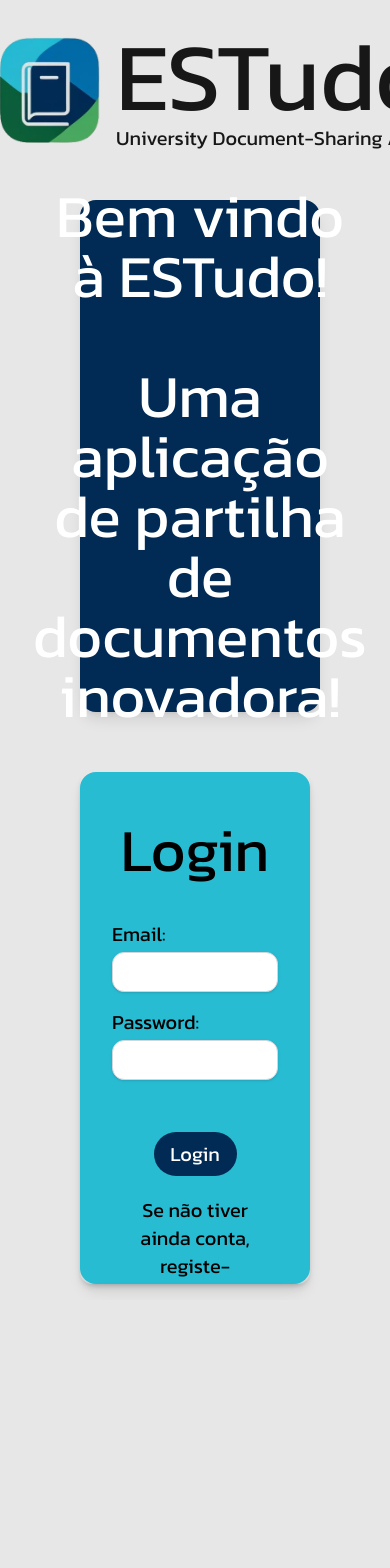
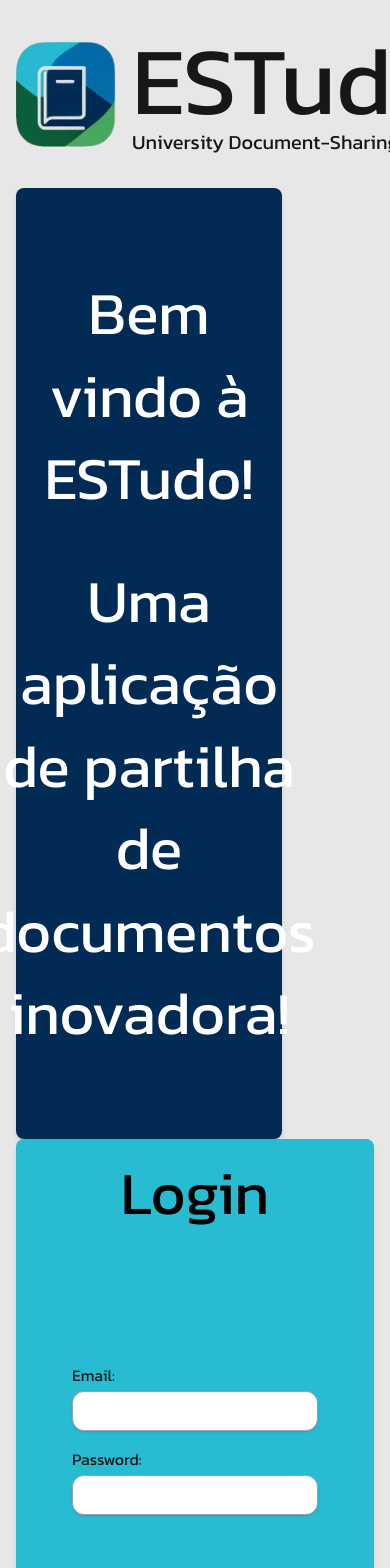
Before and after one commit to beckerme/ESTudo, a Next.js app in the folder estudo/: page /login in a window 390 px wide. Shown: the top 1568 px of the page. Before the commit the page ends 1300 px from the top, so only its background shows below. Built offline with nearby package versions, Linux system fonts and the light colour scheme.

Commit message:
Atualizei a página de Login para ficar responsiva

```diff
--- a/estudo/src/components/Login/Login.jsx
+++ b/estudo/src/components/Login/Login.jsx
@@ -10,17 +10,23 @@ const kanit = Kanit({
 
 export default function Login() {
   return (
+    <>
+      {/* Logótipo */}
+      <div className={`${kanit.className} container mx-auto px-4 py-1`}>
+        <Header />
+        <div className="grid grid-cols-1 md:grid-cols-[65%_35%] space-x-23 mx-auto">
 
-    <>
-      <div className="flex justify-center">
-        <Header />
-      </div>
-      <div className={`${kanit.className} flex flex-col md:flex-row justify-center min-h-screen gap-15 py-4 px-20`}>
-        <div className="w-full md:w-2/3 h-128 bg-[#012B55] rounded-2xl flex items-center justify-center text-white shadow-lg px-30">
-          <Saudacao />
-        </div>
-        <div className="w-full md:w-1/3 h-128 bg-[#28BCD3] rounded-2xl flex justify-center text-black text-xl shadow-lg">
-          <LoginForm />
+          {/* Coluna de Saudação */}
+          <div className="bg-[#012B55] p-6 rounded-lg shadow-md">
+            <Saudacao />
+          </div>
+
+          {/* Coluna do Formulário de Login */}
+          <div className="bg-[#28BCD3] p-6 rounded-lg shadow-md">
+            <h2 className="text-6xl mb-25
+            text-black text-center">Login</h2>
+            <LoginForm />
+          </div>
         </div>
       </div>
     </>
--- a/estudo/src/components/Login/LoginForm.jsx
+++ b/estudo/src/components/Login/LoginForm.jsx
@@ -8,38 +8,38 @@ const inter = Inter({
 export default function LoginForm() {
     return (
         <>
-            <div className="w-full max-w-md rounded-xl shadow-md overflow-hidden">
-
-                <h1 className="text-6xl pt-12 text-center">Login</h1>
-                <form className="px-8 py-10">
+            <div className="w-full max-w-2xl rounded-xl overflow-hidden">
+                <form className="px-8 py-10 w-full">
                     <div className="space-y-4">
                         <div className="w-full">
                             <label className="block">Email:</label>
                             <input
                                 type="email"
-                                className={`${inter.className} bg-white rounded-xl h-10 mt-1 w-full px-3 py-2 border border-gray-300
+                                className={`${inter.className} bg-white rounded-xl h-10 mt-1 w-full px-3 py-2 border border-gray-400
                             shadow-sm focus:outline-none focus:ring-2 focus:ring-blue-800 focus:border-transparent`}/>
                         </div>
                         <div className="w-full">
                             <label className="block">Password:</label>
                             <input
                                 type="password"
-                                className={`${inter.className} bg-white rounded-xl h-10 mt-1 w-full px-3 py-2 border border-gray-300
+                                className={`${inter.className} bg-white rounded-xl h-10 mt-1 w-full px-3 py-2 border border-gray-400
                             shadow-sm focus:outline-none focus:ring-2 focus:ring-blue-800 focus:border-transparent`}/>
                         </div>
                     </div>
                     <div className="flex justify-center">
-                        <button
+                        <button className="w-1/2 mt-18 bg-[#012B55] text-white py-2 text-4xl rounded-4xl hover:bg-blue-800
+                        transition duration-300
+                            ease-in-out focus:outline-none focus:ring-2 focus:ring-blue-800 focus:ring-opacity-50">
+                        <a href="/pag-inicial"
                             type="submit"
-                            className="w-1/2 mt-13 bg-[#012B55] text-white py-2 rounded-4xl hover:bg-blue-800 transition duration-300
-                            ease-in-out focus:outline-none focus:ring-2 focus:ring-blue-800 focus:ring-opacity-50"
                         >
                         Login
+                        </a>
                         </button>
                     </div>
-                    <div className="flex justify-center">
-                        <div className="w-2/3 text-center mt-5">
-                            <p className="text-xl">Se não tiver ainda conta, registe-se<a href="#" className="text-white underline hover:text-blue-800
+                    <div className="flex justify-center px-10">
+                        <div className="text-center mt-18">
+                            <p className="text-2xl font-bold">Se não tiver ainda conta, registe-se<a href="/registo" className="text-white underline hover:text-blue-800
                             ml-1 font-medium">aqui</a>!</p>
                         </div>
                     </div>
--- a/estudo/src/components/Login/Saudacao.jsx
+++ b/estudo/src/components/Login/Saudacao.jsx
@@ -1,8 +1,8 @@
 export default function Saudacao() {
     return (
-          <div className="text-6xl text-center">
-            <p>Bem vindo à ESTudo!</p><br></br>
-            <p>Uma aplicação de partilha de documentos inovadora!</p>
-          </div>
+      <div className="h-auto leading-snug p-15 text-6xl text-white text-center flex items-center flex-col justify-center">
+        <h1 className="pb-10">Bem vindo à ESTudo!</h1>
+        <p>Uma aplicação de partilha de documentos inovadora!</p>
+      </div>
     );
 }
```
